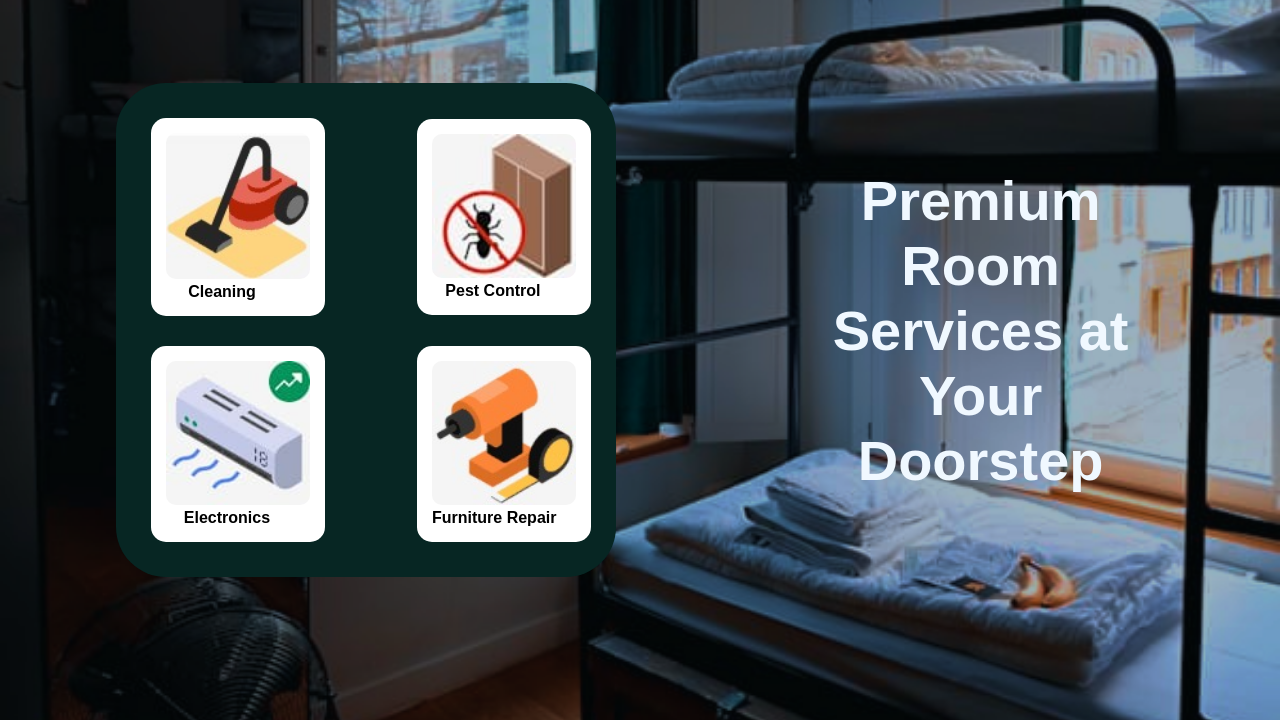
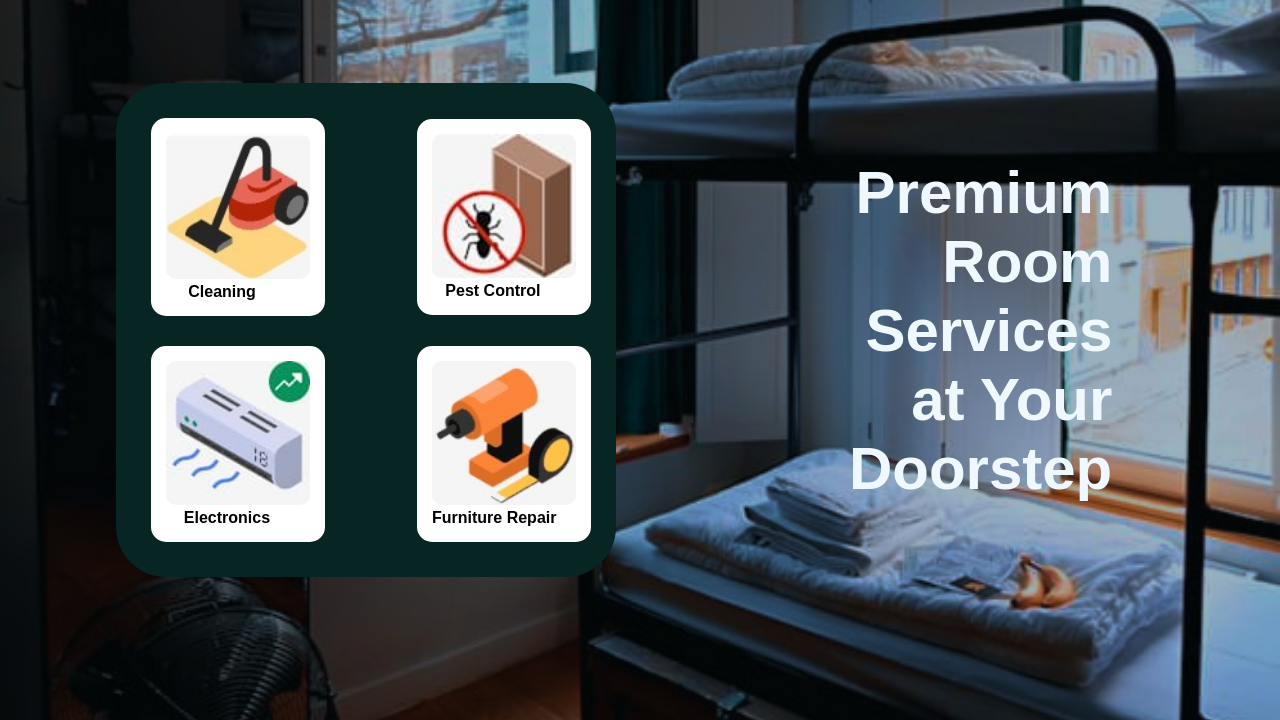
Before and after one commit to ShubhamKumar0209/Stay_Assist, a Flask app: page /auth/features in a window 1280 px wide. Shown: the part 80-800 px from the top of the page. Run offline with Flask 3, Linux system fonts and the light colour scheme.

Commit message:
adjusted text alignment

```diff
--- a/website/templates/features.html
+++ b/website/templates/features.html
@@ -45,8 +45,8 @@
                 </div>
             </div>
         </div>
-        <div class="text">
-            <p>Premium Room Services at Your Doorstep</p>
+        <div style="text-align: right; font-size: 60px;" class="text">
+            <p>Premium<br> Room<br> Services<br> at Your<br> Doorstep</p>
         </div>
     </div>
 </body>
```
